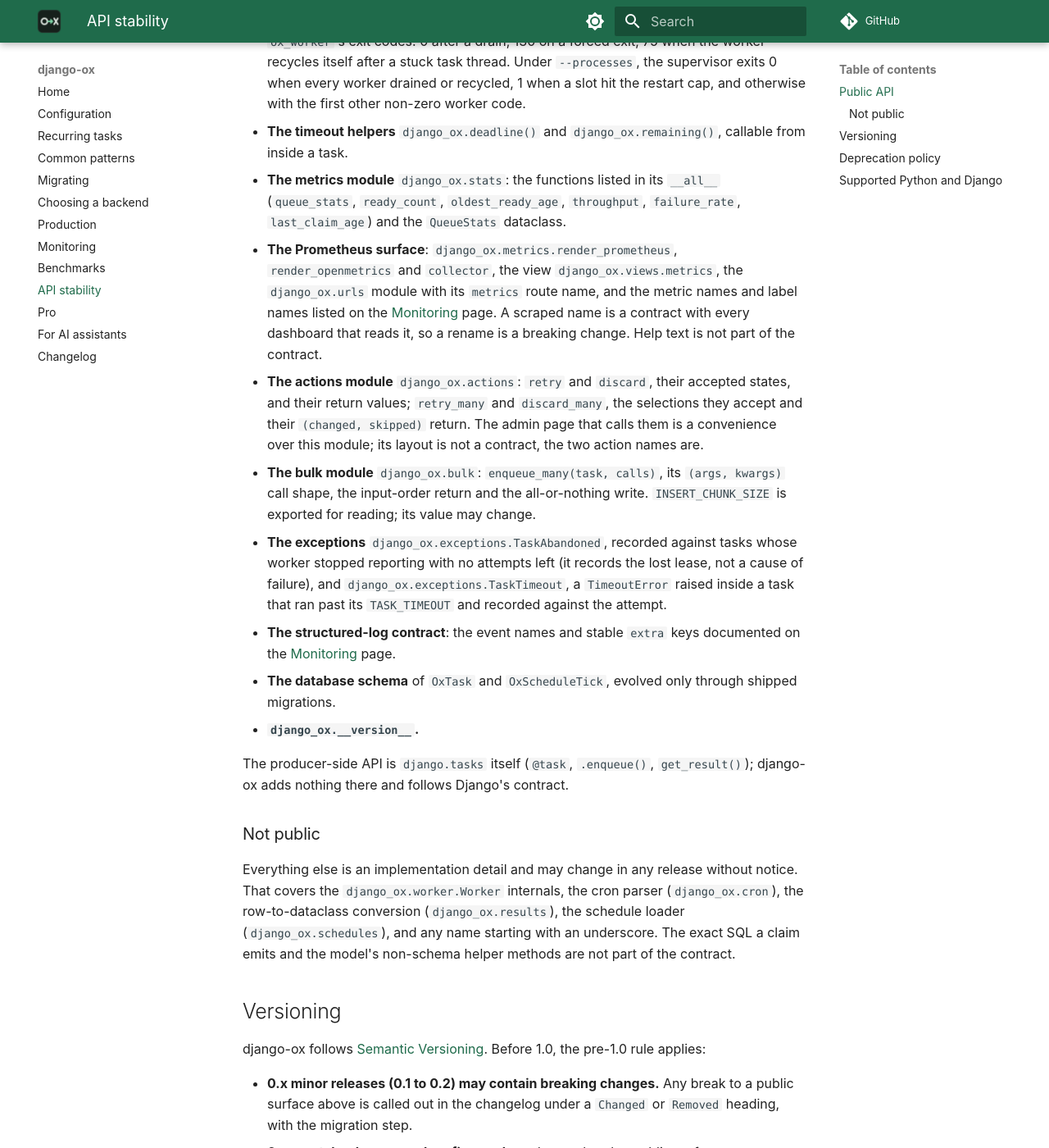
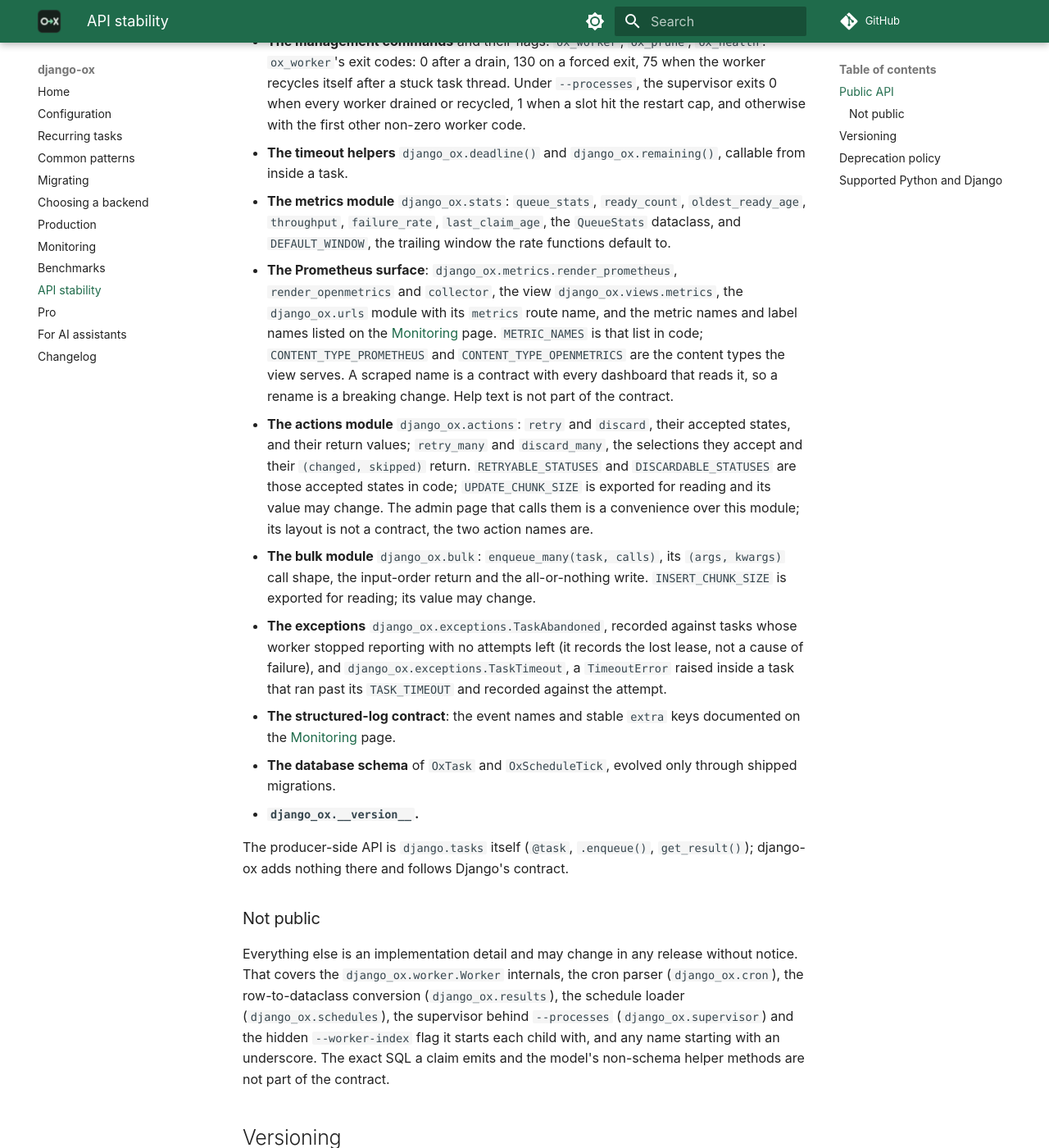
Before and after one commit to oxpull/django-ox, an MkDocs documentation site: the page built from docs/stability.md, in a window 1280 px wide and 1400 px high, scrolled down 517 px. Shown: the whole window at 82% size. Built offline with MkDocs 1.6.1 and Material for MkDocs 9.7.7, drawn with Linux system fonts in a browser that asks for light colours; comment, search, counter and statistics services are not loaded; some of the changed text lies outside the part shown.

Commit message:
Name every public constant on the stability page, and keep the supervisor and its child flag internal
The stats, metrics and actions bullets carry the exported constants
(DEFAULT_WINDOW, METRIC_NAMES, the content types, the accepted-status
tuples, UPDATE_CHUNK_SIZE), QUEUES sits beside OPTIONS where Django reads
it, and the page states that it, not a module's __all__, defines what is
public. collect() and MetricFamily leave metrics.__all__ as renderer
plumbing; django_ox.supervisor and the hidden --worker-index flag join the
not-public list, with a test that the flag stays out of --help.

```diff
--- a/docs/stability.md
+++ b/docs/stability.md
@@ -7,13 +7,15 @@
 ## Public API
 
 These are the supported surfaces. Changes to them are versioned and
-announced in the [changelog](changelog.md).
+announced in the [changelog](changelog.md). This page, not a module's
+`__all__`, is the statement of what is public; today the two agree.
 
 - **The backend path** `django_ox.backend.OxBackend`, referenced as a
-  string in the `TASKS` setting, and every `OPTIONS` key it reads:
-  `MAX_ATTEMPTS`, `LOCK_TIMEOUT`, `BACKOFF_INITIAL`, `BACKOFF_MAX`,
-  `TASK_TIMEOUT`, `TASK_TIMEOUTS`, `TASK_TIMEOUT_GRACE`, `QUEUES`, and
-  `SCHEDULES` (with its documented per-schedule keys).
+  string in the `TASKS` setting, `QUEUES` beside `OPTIONS`, and every
+  `OPTIONS` key it reads: `MAX_ATTEMPTS`, `LOCK_TIMEOUT`,
+  `BACKOFF_INITIAL`, `BACKOFF_MAX`, `TASK_TIMEOUT`, `TASK_TIMEOUTS`,
+  `TASK_TIMEOUT_GRACE`, and `SCHEDULES` (with its documented
+  per-schedule keys).
 - **The management commands** and their flags: `ox_worker`, `ox_prune`,
   `ox_health`. `ox_worker`'s exit codes: 0 after a drain, 130 on a forced
   exit, 75 when the worker recycles itself after a stuck task thread.
@@ -22,20 +24,24 @@
   first other non-zero worker code.
 - **The timeout helpers** `django_ox.deadline()` and `django_ox.remaining()`,
   callable from inside a task.
-- **The metrics module** `django_ox.stats`: the functions listed in its
-  `__all__` (`queue_stats`, `ready_count`, `oldest_ready_age`,
-  `throughput`, `failure_rate`, `last_claim_age`) and the `QueueStats`
-  dataclass.
+- **The metrics module** `django_ox.stats`: `queue_stats`, `ready_count`,
+  `oldest_ready_age`, `throughput`, `failure_rate`, `last_claim_age`, the
+  `QueueStats` dataclass, and `DEFAULT_WINDOW`, the trailing window the
+  rate functions default to.
 - **The Prometheus surface**: `django_ox.metrics.render_prometheus`,
   `render_openmetrics` and `collector`, the view `django_ox.views.metrics`,
   the `django_ox.urls` module with its `metrics` route name, and the metric
   names and label names listed on the [Monitoring](monitoring.md#prometheus)
-  page. A scraped name is a contract with every dashboard that reads it, so
-  a rename is a breaking change. Help text is not part of the contract.
+  page. `METRIC_NAMES` is that list in code; `CONTENT_TYPE_PROMETHEUS` and
+  `CONTENT_TYPE_OPENMETRICS` are the content types the view serves. A
+  scraped name is a contract with every dashboard that reads it, so a
+  rename is a breaking change. Help text is not part of the contract.
 - **The actions module** `django_ox.actions`: `retry` and `discard`, their
   accepted states, and their return values; `retry_many` and
   `discard_many`, the selections they accept and their `(changed, skipped)`
-  return. The admin page that calls
+  return. `RETRYABLE_STATUSES` and `DISCARDABLE_STATUSES` are those
+  accepted states in code; `UPDATE_CHUNK_SIZE` is exported for reading and
+  its value may change. The admin page that calls
   them is a convenience over this module; its layout is not a contract,
   the two action names are.
 - **The bulk module** `django_ox.bulk`: `enqueue_many(task, calls)`, its
@@ -62,8 +68,10 @@
 Everything else is an implementation detail and may change in any release
 without notice. That covers the `django_ox.worker.Worker` internals, the cron
 parser (`django_ox.cron`), the row-to-dataclass conversion
-(`django_ox.results`), the schedule loader (`django_ox.schedules`), and any name
-starting with an underscore. The exact SQL a claim emits and the
+(`django_ox.results`), the schedule loader (`django_ox.schedules`), the
+supervisor behind `--processes` (`django_ox.supervisor`) and the hidden
+`--worker-index` flag it starts each child with, and any name starting
+with an underscore. The exact SQL a claim emits and the
 model's non-schema helper methods are not part of the contract.
 
 ## Versioning
```
Also changed, not shown: docs/llms-full.txt (+22 -14 lines), 2 other files.
